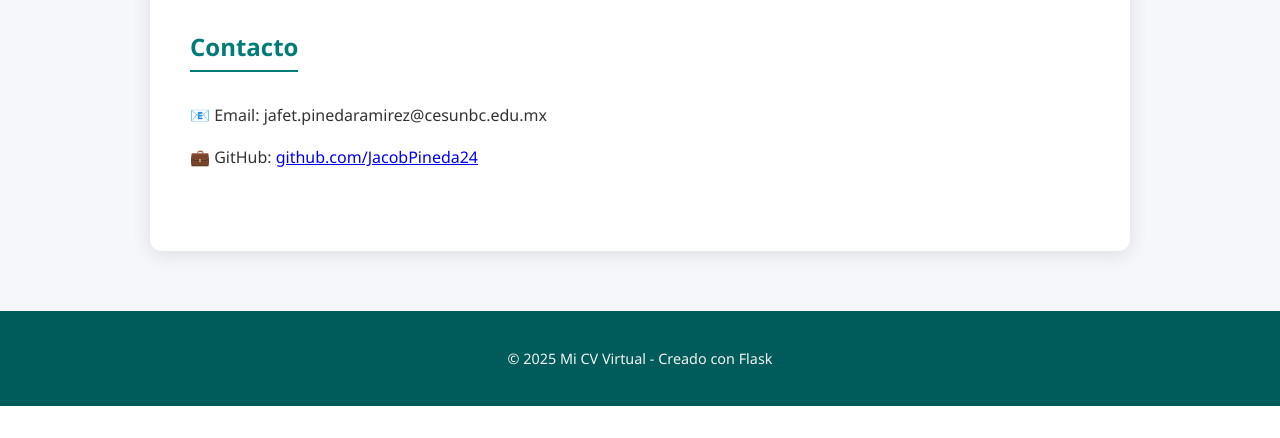
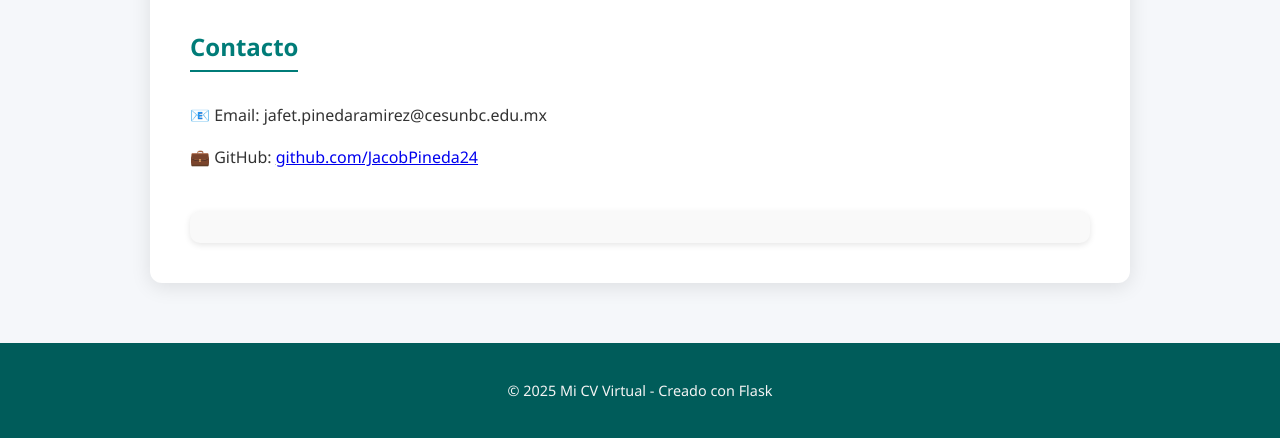
Before and after one commit to JacobPineda24/cv_virtual, a Flask app: page / in a window 1280 px wide. Shown: the part 974-1412 px from the top of the page. Before the commit the page ends 1380 px from the top, so only its background shows below. Run offline with Flask 3, Linux system fonts and the light colour scheme; some libraries are stand-ins or nearby versions.

Commit message:
Add styles for Facebook comments section

```diff
--- a/static/style.css
+++ b/static/style.css
@@ -132,6 +132,17 @@ footer {
     font-size: 0.9em;
 }
 
+.fb-comments {
+    margin-top: 2em;
+    background: #f9f9f9;
+    border-radius: 10px;
+    padding: 1em;
+    box-shadow: 0 2px 6px rgba(0, 0, 0, 0.1);
+}
+h3 {
+    color: #005C5A;
+    margin-top: 1.5em;
+}
 /* === Animación de entrada === */
 @keyframes fadeIn {
     from { opacity: 0; transform: translateY(10px); }
```
